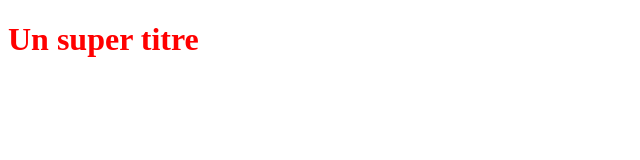
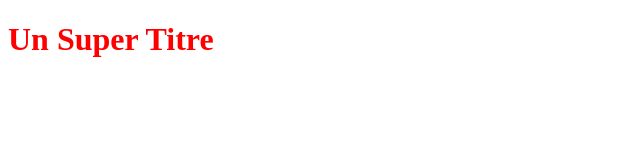
Before and after one commit to Charlesgoumou/OpenclassroomsProjetc, a plain HTML site: page index.html in a window 1280 px wide. Shown: the whole page, without its empty margins (0-640 px from the left). Drawn offline with Linux system fonts and the light colour scheme.

Commit message:
Modification du titre H1

```diff
--- a/index.html
+++ b/index.html
@@ -5,6 +5,6 @@
    <link rel="stylesheet" type="text/css" href="styles.css">
 </head>
 <body>
-   <h1>Un super titre</h1>
+   <h1>Un Super Titre</h1>
 </body>
 </html>
```
